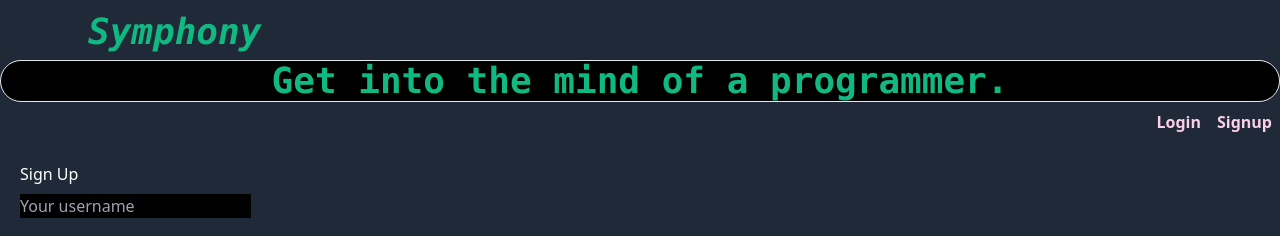
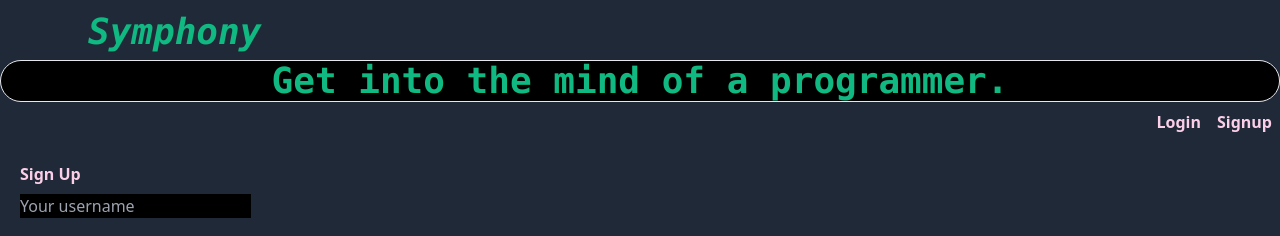
Before and after one commit to A-J-U/Symphony-Test, a React (Create React App) app in the folder client/: page /signup in a window 1280 px wide. Shown: the top 236 px of the page. Built offline with nearby package versions, Linux system fonts and the light colour scheme.

Commit message:
last one

```diff
--- a/client/src/pages/Login.js
+++ b/client/src/pages/Login.js
@@ -44,7 +44,7 @@ const Login = (props) => {
     <main className="flex-row justify-center mb-4">
       <div className="col-12 col-lg-10">
         <div className="card">
-          <h4 className="ml-3 text-white card-header bg-dark text-light p-2">Login</h4>
+          <h4 className="ml-3 text-white card-header bg-dark font-bold text-pink-200 p-2">Login</h4>
           <div className="card-body">
             {data ? (
               <p>
--- a/client/src/pages/Signup.js
+++ b/client/src/pages/Signup.js
@@ -42,7 +42,7 @@ const Signup = () => {
     <main className="flex-row justify-center mb-4">
       <div className="col-12 col-lg-10">
         <div className="card">
-          <h4 className="ml-3 text-white card-header bg-dark text-light p-2">Sign Up</h4>
+          <h4 className="ml-3 text-white card-header bg-dark font-bold text-pink-200 p-2">Sign Up</h4>
           <div className="card-body">
             {data ? (
               <p>
```
